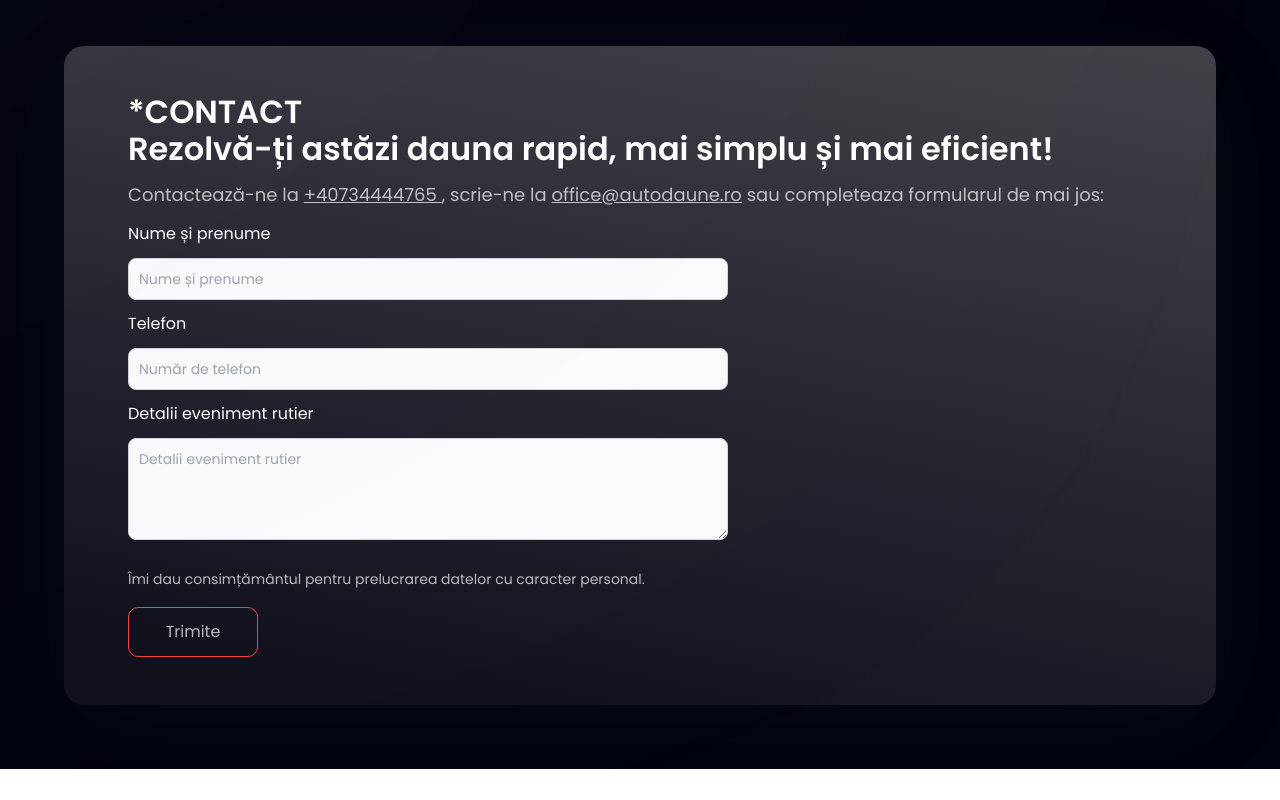
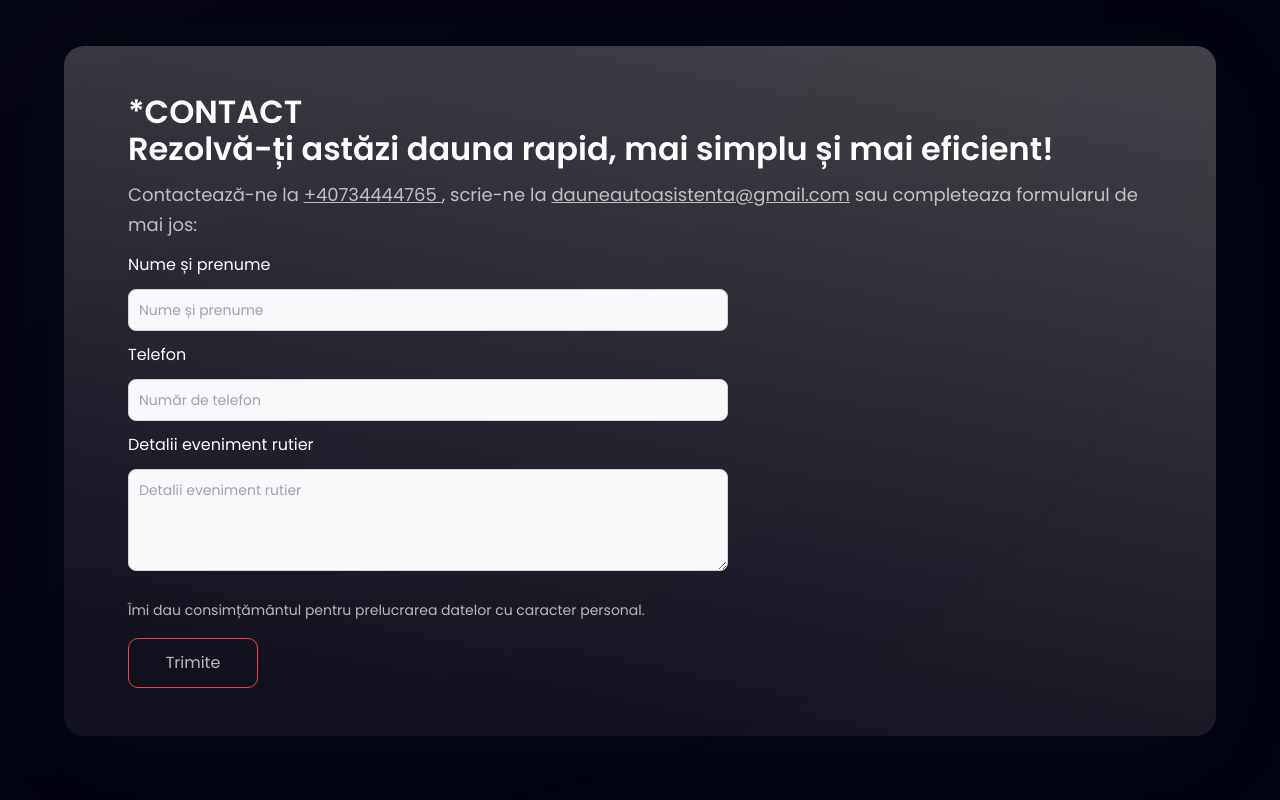
Before and after one commit to sioanaseres/service_app, a React (Vite) app: page / in a window 1280 px wide. Shown: the part 4950-5750 px from the top of the page. Before the commit the page ends 5719 px from the top, so only its background shows below. Built offline with nearby package versions, Linux system fonts and the light colour scheme.

Commit message:
email changed

```diff
--- a/src/components/Contact.jsx
+++ b/src/components/Contact.jsx
@@ -30,7 +30,7 @@ const Contact = () => {
         <h3 className={`${styles.heading3}`}>*CONTACT <br />
     Rezolvă-ți astăzi dauna rapid, mai simplu și mai eficient!</h3>
       <p className={`${styles.paragraph} mt-3 mb-3`}>Contactează-ne la <a href="tel:+40734444765" className='underline'> +40734444765 </a>,
-scrie-ne la <a href="mailto:office@autodaune.ro" className='underline'>office@autodaune.ro</a> sau completeaza formularul de mai jos:</p>
+scrie-ne la <a href="dauneautoasistenta@gmail.com" className='underline'>dauneautoasistenta@gmail.com</a> sau completeaza formularul de mai jos:</p>
 
       </div>
       <form ref={form} onSubmit={sendEmail} action="" className='font-poppins text-white flex flex-col md:max-w-[600px] max-w-[90%]'>
```
